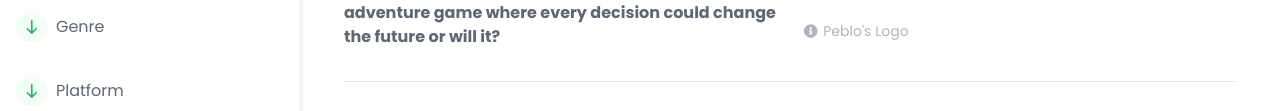
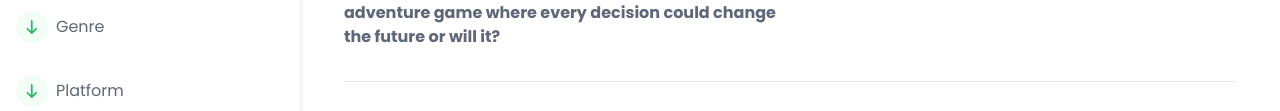
Before and after one commit to Unany/Peblo, a plain HTML site: page gameconcept.html in a window 1280 px wide. Shown: the part 346-457 px from the top of the page. Drawn offline with nearby package versions, Linux system fonts and the light colour scheme.

Commit message:
Update game concept

```diff
--- a/gameconcept.html
+++ b/gameconcept.html
@@ -131,8 +131,6 @@
 											style='height: 70%; width: 70%; object-fit: contain'
 											src="assets/images/peblologo.png" alt=""
 											title="https://www.lakedistrict.gov.uk/the-blog/latest-in-the-lake-district" /></a>
-								<figcaption class="figure-caption mt-3"><svg class="svg-inline--fa fa-info-circle fa-w-16 mr-2" aria-hidden="true" focusable="false" data-prefix="fas" data-icon="info-circle" role="img" xmlns="http://www.w3.org/2000/svg" viewBox="0 0 512 512" data-fa-i2svg=""><path fill="currentColor" d="M256 8C119.043 8 8 119.083 8 256c0 136.997 111.043 248 248 248s248-111.003 248-248C504 119.083 392.957 8 256 8zm0 110c23.196 0 42 18.804 42 42s-18.804 42-42 42-42-18.804-42-42 18.804-42 42-42zm56 254c0 6.627-5.373 12-12 12h-88c-6.627 0-12-5.373-12-12v-24c0-6.627 5.373-12 12-12h12v-64h-12c-6.627 0-12-5.373-12-12v-24c0-6.627 5.373-12 12-12h64c6.627 0 12 5.373 12 12v100h12c6.627 0 12 5.373 12 12v24z"></path></svg><!-- <i class="fas fa-info-circle mr-2"></i> -->
-								Peblo's Logo</figcaption>
 								</div>
 								<!--//col-->
 							</div>
```
